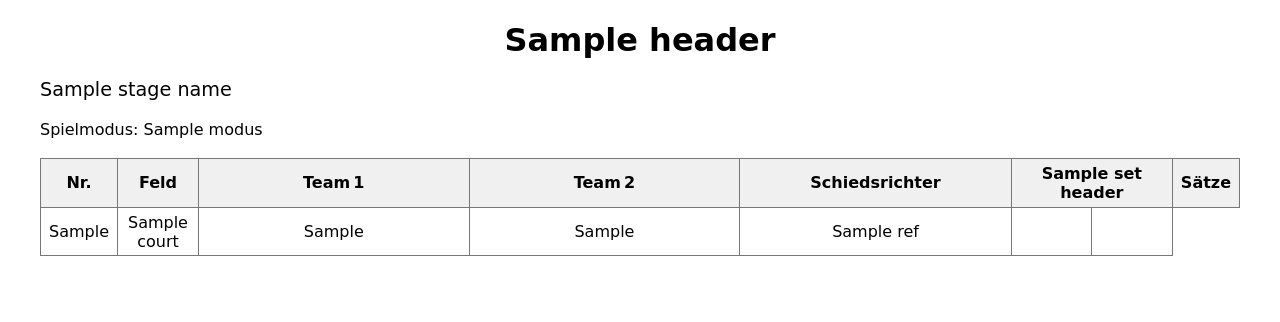
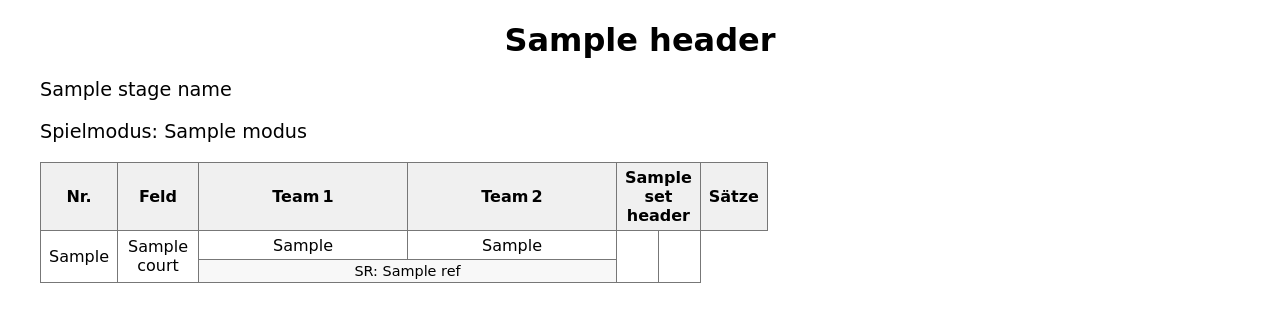
Before and after one commit to johannhein/tbo, a Python web app: template tbo/templates/group_match_report.html in a window 1280 px wide. Shown: the top 322 px of the page. Run offline with Jinja, Linux system fonts and the light colour scheme; the template is opened without the code that fills it: most values are stand-ins (such as "Sample title", 1, 10 or a date in 2020).

Commit message:
SR: is now below the teams

```diff
--- a/tbo/templates/group_match_report.html
+++ b/tbo/templates/group_match_report.html
@@ -4,88 +4,70 @@
     <meta charset="UTF-8">
     <title>Spielprotokoll – Gruppe {{ group.name }}</title>
     <style>
+        /* -------------------------------------------------
+           Grundlayout & Schrift
+        ------------------------------------------------- */
         body {
             font-family: "DejaVu Sans", Arial, sans-serif;
             margin: 2cm;
             max-width: 1200px;
             margin: 0 auto;
         }
-        h1 {
-            text-align: center;
-            margin-bottom: 0.5cm;
+        h1 { text-align:center; margin-bottom:.5cm; }
+        h2, h3 { text-align:left; margin-top:0; margin-bottom:.5cm;
+                 font-weight:normal; font-size:1.2em; }
+
+        /* -------------------------------------------------
+           Tabelle – feste Breiten, kein Strecken
+        ------------------------------------------------- */
+        table {
+            border-collapse:collapse;
+            table-layout:fixed;   /* Spaltenbreiten exakt einhalten */
+            width:auto;           /* nicht 100 % – passt sich an den Inhalt an */
         }
-        h2 {
-            text-align: left; /* ✅ Linksbündig */
-            margin-top: 0;
-            margin-bottom: 0.5cm;
-            font-weight: normal;
-            font-size: 1.2em;
+        th, td {
+            border:1px solid #777;
+            padding:.3em .5em;
+            text-align:center;
+            vertical-align:middle;
         }
-        h3 {
-            text-align: left; /* ✅ Linksbündig */
-            margin-top: 0;
-            margin-bottom: 0.5cm;
-            font-weight: normal;
-            font-size: 1em;
+        th { background:#f0f0f0; }
+
+        /* -------------------------------------------------
+           Spalten‑Breiten
+        ------------------------------------------------- */
+        .col-nr    { width:2em; }
+        .col-court { width:4em; }
+        .col-team  { width:12em; }
+        .set-header{ width:3em; }
+        .input-cell{ width:1.5em; }
+
+        /* -------------------------------------------------
+           Schiedsrichter‑Zeile (nicht fett)
+        ------------------------------------------------- */
+        .ref-row  { background:#f8f8f8; }
+        .ref-cell { font-size:.9em; padding:.2em .5em; }
+
+        /* -------------------------------------------------
+           Eingabefelder
+        ------------------------------------------------- */
+        input{
+            width:100%;
+            text-align:center;
+            border:none;
+            background:transparent;
         }
 
-        /* ✅ Wichtig: Tabelle hält ihre festen Spaltenbreiten */
-        table {
-            border-collapse: collapse;
-            table-layout: fixed;
-            width: auto;
-        }
-
-        th, td {
-            border: 1px solid #777;
-            padding: 0.3em 0.5em;
-            text-align: center;
-            vertical-align: middle;
-        }
-        th {
-            background: #f0f0f0;
-        }
-
-        /* Feste Breite für Spalten */
-        .col-nr {
-            width: 2em;
-        }
-        .col-court {
-            width: 4em;
-        }
-        .col-team {
-            width: 16em;
-        }
-        .col-ref {
-            width: 16em;
-        }
-        .set-header {
-            width: 8em;
-        }
-        .input-cell {
-            width: 4em;
-        }
-
-        /* Eingabefelder füllen ihre Zelle */
-        input {
-            width: 100%;
-            text-align: center;
-            border: none;
-            background: transparent;
-        }
-
-        @media print {
-            thead {
-                display: table-header-group;
-            }
+        @media print{
+            thead{display:table-header-group;}
         }
     </style>
 </head>
 <body>
 
 <h1>{{ header }}</h1>
-<h2>{{ stage_name }}</h2> <!-- ✅ Linksbündig -->
-<h3>Spielmodus: {{ modus }}</h3> <!-- ✅ Linksbündig -->
+<h2>{{ stage_name }}</h2>
+<h3>Spielmodus: {{ modus }}</h3>
 
 <table>
     <thead>
@@ -94,14 +76,13 @@
             <th class="col-court">Feld</th>
             <th class="col-team">Team 1</th>
             <th class="col-team">Team 2</th>
-            <th class="col-ref">Schiedsrichter</th>
 
-            <!-- Dynamische Satz-Spalten – jede über 2 Unter-Spalten (colspan=2) -->
+            <!-- Dynamische Satz‑Spalten (je 2 Unter‑Spalten) -->
             {% for set_name in rows[0].set_headers %}
                 <th class="set-header" colspan="2">{{ set_name }}</th>
             {% endfor %}
 
-            <!-- ✅ Neue Spalte: „Sätze“ mit 2 Unter-Spalten – leer -->
+            <!-- „Satz“ / „Sätze“ -->
             {% if group.settings.modus == MatchMode.SETS_1 %}
                 <th class="set-header" colspan="2">Satz</th>
             {% else %}
@@ -112,36 +93,54 @@
 
     <tbody>
     {% for r in rows %}
+        <!-- -------------------------------------------------
+             1. Zeile: Nummer, Feld, Teams, Eingabefelder
+        ------------------------------------------------- -->
         <tr>
-            <td class="col-nr">{{ r.nr }}</td>
-            <td class="col-court">{{ r.court }}</td>
+            <!-- Nr. & Feld – über beide Zeilen -->
+            <td class="col-nr"   rowspan="2">{{ r.nr }}</td>
+            <td class="col-court" rowspan="2">{{ r.court }}</td>
+
+            <!-- Team‑Namen (nur in dieser Zeile) -->
             <td class="col-team">{{ r.t1 }}</td>
             <td class="col-team">{{ r.t2 }}</td>
-            <td class="col-ref">{{ r.ref }}</td>
 
-            <!-- Für jedes mögliche Satz-Feld (bis max_set_count) -->
+            <!-- Satz‑Eingabefelder – über beide Zeilen -->
             {% for idx in range(max_set_count) %}
                 {% set set_no = idx + 1 %}
                 {% if set_no <= r.set_headers|length %}
                     {% set score = r.scores.get(set_no, (None, None)) %}
-                    <td class="input-cell"><input type="text" name="s{{ r.nr }}_{{ set_no }}_t1"
-                               value="{{ score[0] if score[0] is not none else '' }}"></td>
-                    <td class="input-cell"><input type="text" name="s{{ r.nr }}_{{ set_no }}_t2"
-                               value="{{ score[1] if score[1] is not none else '' }}"></td>
+                    <td class="input-cell" rowspan="2">
+                        <input type="text" name="s{{ r.nr }}_{{ set_no }}_t1"
+                               value="{{ score[0] if score[0] is not none else '' }}">
+                    </td>
+                    <td class="input-cell" rowspan="2">
+                        <input type="text" name="s{{ r.nr }}_{{ set_no }}_t2"
+                               value="{{ score[1] if score[1] is not none else '' }}">
+                    </td>
                 {% else %}
-                    <td class="input-cell"></td>
-                    <td class="input-cell"></td>
+                    <td class="input-cell" rowspan="2"></td>
+                    <td class="input-cell" rowspan="2"></td>
                 {% endif %}
             {% endfor %}
 
-            <!-- ✅ Neue Spalte: „Sätze“ – T1 und T2, aber leer -->
+            <!-- „Satz(e)“-Spalte – ebenfalls über beide Zeilen -->
             {% if group.settings.modus == MatchMode.SETS_1 %}
-                <td class="input-cell"><input type="text" name="s{{ r.nr }}_sets_t1" value=""></td>
-                <td class="input-cell"><input type="text" name="s{{ r.nr }}_sets_t2" value=""></td>
+                <td class="input-cell" rowspan="2"><input type="text" name="s{{ r.nr }}_sets_t1" value=""></td>
+                <td class="input-cell" rowspan="2"><input type="text" name="s{{ r.nr }}_sets_t2" value=""></td>
             {% else %}
-                <td class="input-cell"><input type="text" name="s{{ r.nr }}_sets_t1" value=""></td>
-                <td class="input-cell"><input type="text" name="s{{ r.nr }}_sets_t2" value=""></td>
+                <td class="input-cell" rowspan="2"><input type="text" name="s{{ r.nr }}_sets_t1" value=""></td>
+                <td class="input-cell" rowspan="2"><input type="text" name="s{{ r.nr }}_sets_t2" value=""></td>
             {% endif %}
+        </tr>
+
+        <!-- -------------------------------------------------
+             2. Zeile: Nur Schiedsrichter (über beide Team‑Spalten)
+        ------------------------------------------------- -->
+        <tr class="ref-row">
+            <!-- Leere Zelle, die die beiden Team‑Spalten überdeckt -->
+            <td colspan="2" class="ref-cell">SR: {{ r.ref }}</td>
+            <!-- Keine weiteren Zellen nötig – alle anderen Spalten haben rowspan=2 -->
         </tr>
     {% endfor %}
     </tbody>
```
